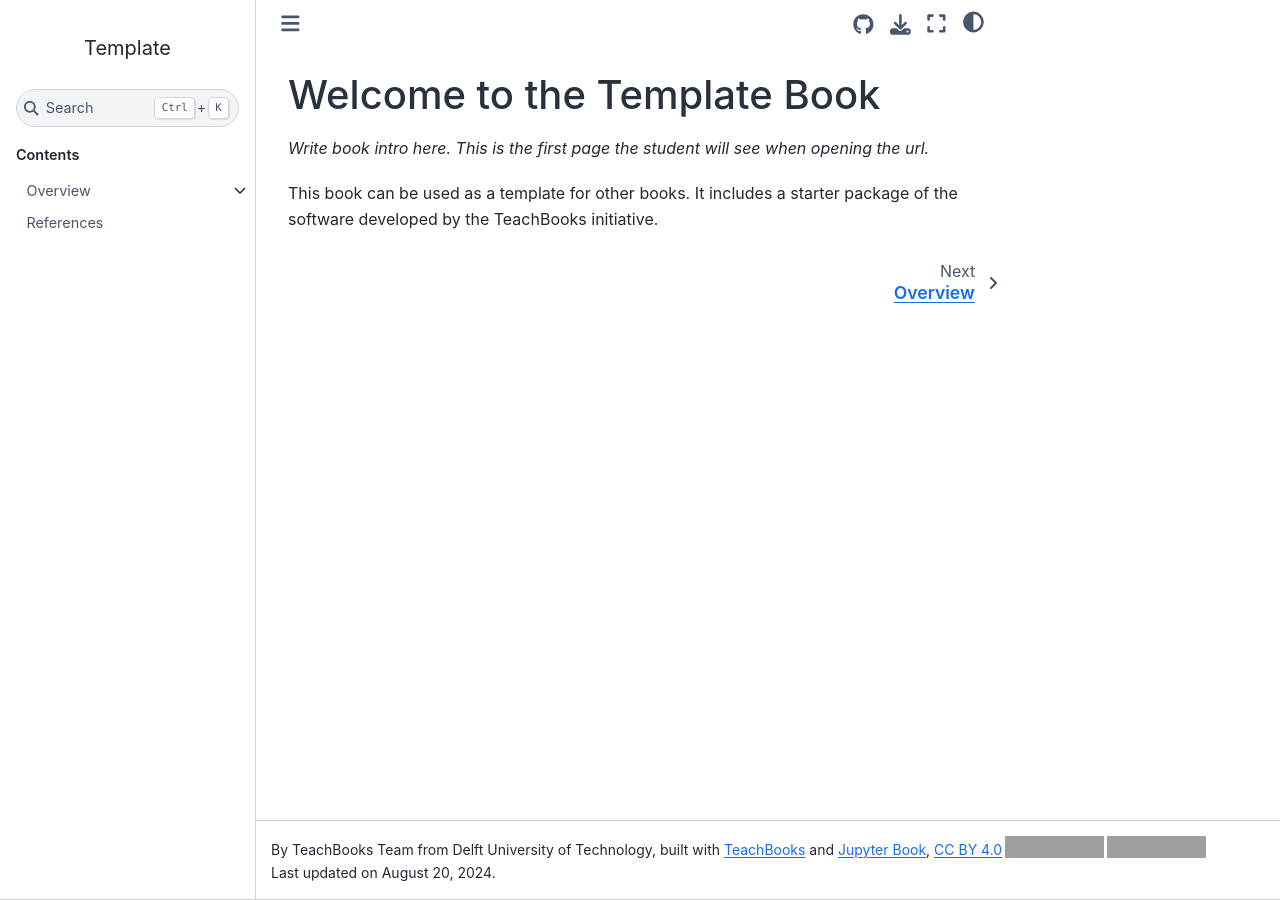
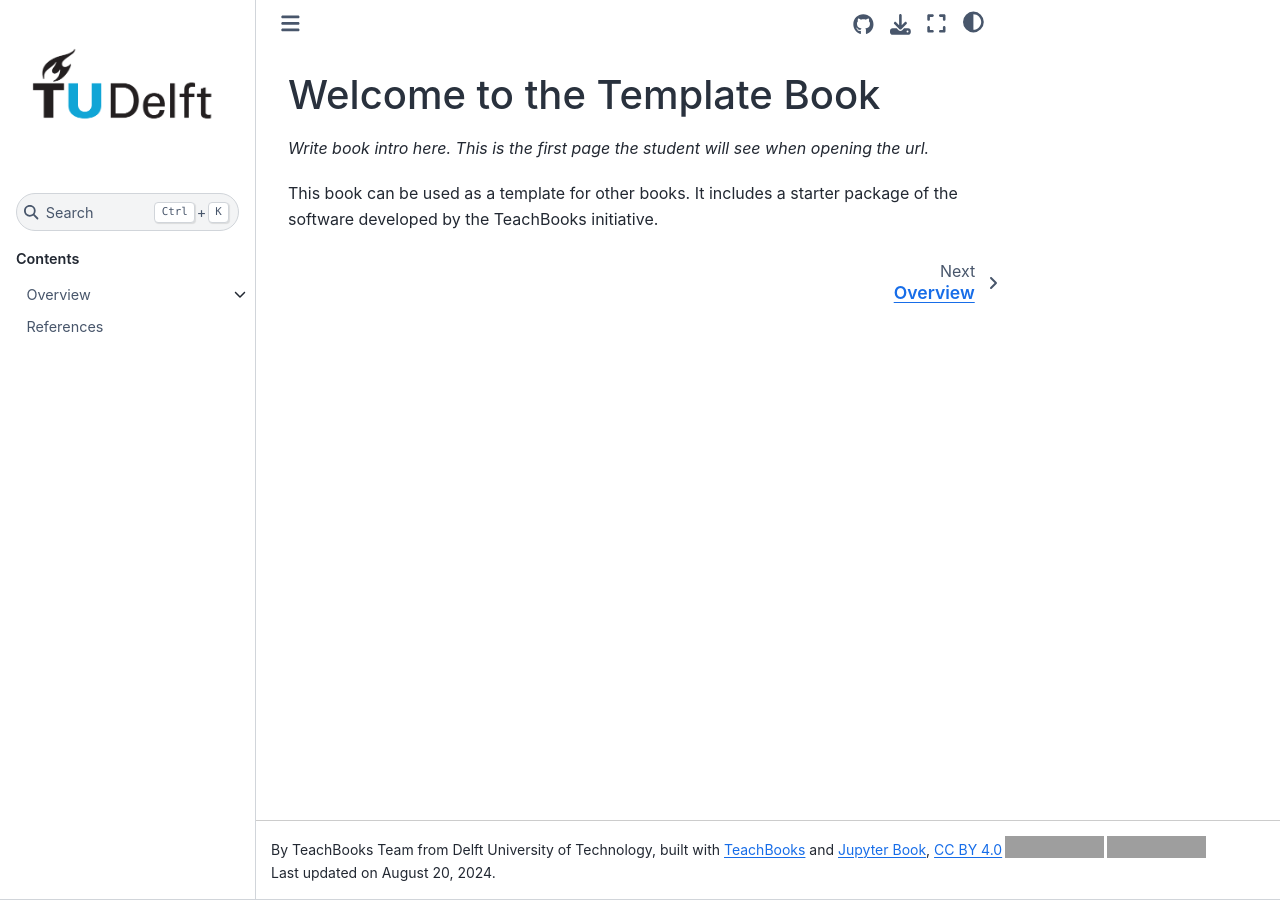
Before and after one commit to TeachBooks/template, a Jupyter Book: the page built from book/intro.md, in a window 1280 px wide. Built offline with Jupyter Book 1.0.4 settings and Sphinx 7.4.7 and the Sphinx Book theme 1.1.4, drawn with Linux system fonts in a browser that asks for light colours; comment, search, counter and statistics services are not loaded; grey boxes are pictures that could not be loaded.

Commit message:
Update _config.yml

```diff
--- a/book/_config.yml
+++ b/book/_config.yml
@@ -1,5 +1,6 @@
 title: Template
-author: TeachBooks Team from Delft University of Technology, built with <a href="https://teachbooks.tudelft.nl/">TeachBooks</a> and <a href="https://jupyterbook.org/">Jupyter Book</a>, <a href="https://creativecommons.org/licenses/by/4.0/" target="_blank" rel="license noopener noreferrer"">CC BY 4.0<img style="height:22px!important;margin-left:3px;vertical-align:text-bottom;" src="https://mirrors.creativecommons.org/presskit/icons/cc.svg" alt=""><img style="height:22px!important;margin-left:3px;vertical-align:text-bottom;" src="https://mirrors.creativecommons.org/presskit/icons/by.svg" alt=""></a>
+author: TeachBooks Team from Delft University of Technology, built with <a href="https://teachbooks.tudelft.nl/">TeachBooks</a> and <a href="https://jupyterbook.org/">Jupyter Book</a>, <a href="https://creativecommons.org/licenses/by/4.0/" target="_blank" rel="license noopener noreferrer"">CC BY 4.0<img style="height:22px!important;margin-left:3px;vertical-align:text-bottom;" src="https://mirrors.creativecommons.org/presskit/icons/cc.svg" alt=""><img style="height:22px!important;margin-left:3px;vertical-align:text-bottom;" src="https://mirrors.creativecommons.org/presskit/icons/by.svg" alt=""></a> #add your own name here
+logo: figures/TUDelft_logo_rgb.png #add your own logo here
 
 execute:
   execute_notebooks: "off"
```
